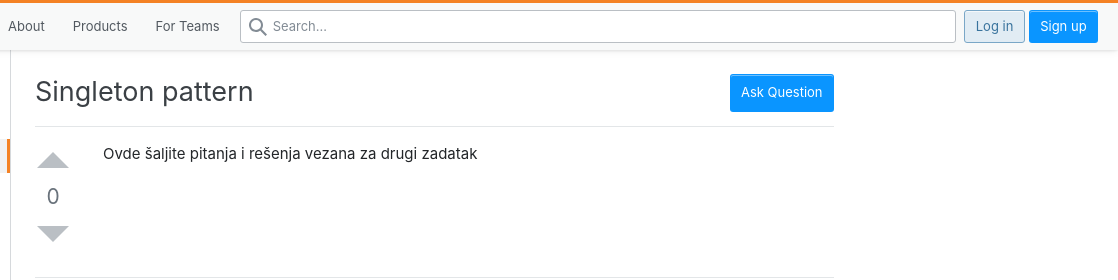
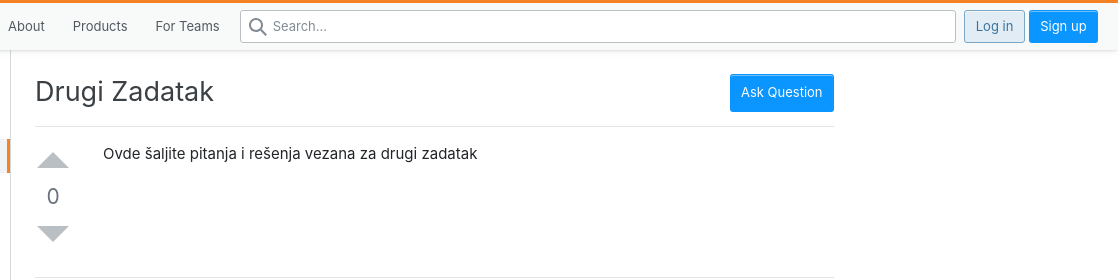
Before and after one commit to resenja/drugi-zadatak, a plain HTML site: page index.html in a window 1280 px wide. Shown: the top 280 px of the page, 162-1280 px from the left. Drawn offline with Linux system fonts and the light colour scheme; a script that the page names is missing.

Commit message:
Update index.html

```diff
--- a/index.html
+++ b/index.html
@@ -169,7 +169,7 @@
 														<div class="inner-content clearfix">
 															<div id="question-header" class="d-flex sm:fd-column">
 																<h1  class="fs-headline1 ow-break-word mb8 flex--item fl1">
-																	<a href="https://resenja.github.io/drugi-zadatak" class="question-hyperlink">Singleton pattern</a>
+																	<a href="https://resenja.github.io/drugi-zadatak" class="question-hyperlink">Drugi Zadatak</a>
 																</h1>
 																<div class="ml12 aside-cta flex--item print:d-none sm:ml0 sm:mb12 sm:order-first sm:as-end">
 																	<a href="#wmd-input" class="ws-nowrap s-btn s-btn__primary">
```
